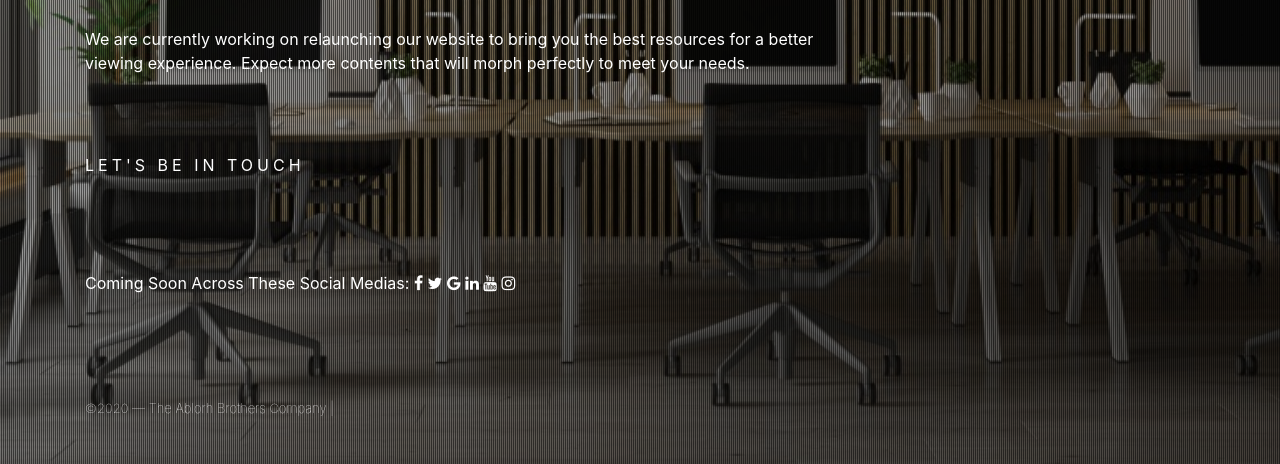
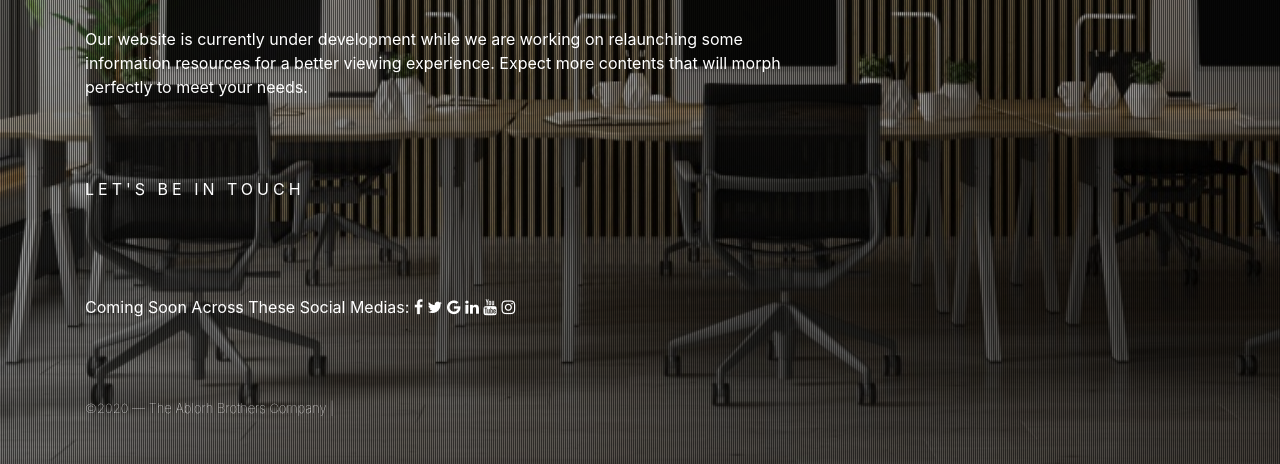
Before and after one commit to awur/awur, a plain HTML site: page index.html in a window 1280 px wide. Shown: the part 336-800 px from the top of the page. Drawn offline with Linux system fonts and the light colour scheme.

Commit message:
Update index.html

```diff
--- a/index.html
+++ b/index.html
@@ -1,8 +1,8 @@
-<!-- comingsoon.nunjucks -->
+<!-- comingsoon.nun -->
 <!DOCTYPE html>
 <html lang="en">
 <head>
-<title>SkyRocket - Mega Bundle 100 Comingsoon</title>
+<title>TAB - The Ablorh Brothers </title>
 <meta charset="utf-8">
 <meta http-equiv="X-UA-Compatible" content="IE=edge">
 <meta name="viewport" content="width=device-width, initial-scale=1">
@@ -38,7 +38,7 @@
                     </div>
                     <!-- text content -->
                     <div class="text-content m-b-30">
-                        <p>We are currently working on relaunching our website to bring you the best resources for a better viewing experience. Expect more contents that will morph perfectly to meet your needs.</p>
+                        <p>Our website is currently under development while we are working on relaunching some information resources for a better viewing experience. Expect more contents that will morph perfectly to meet your needs.</p>
                     </div><br></br>
                     <p class="-letter-spacing-4"><a href="mailto:info@theablorhbrothers.org">LET'S BE IN TOUCH</a></p><br> </br>
                     <!-- social media icons -->
```
